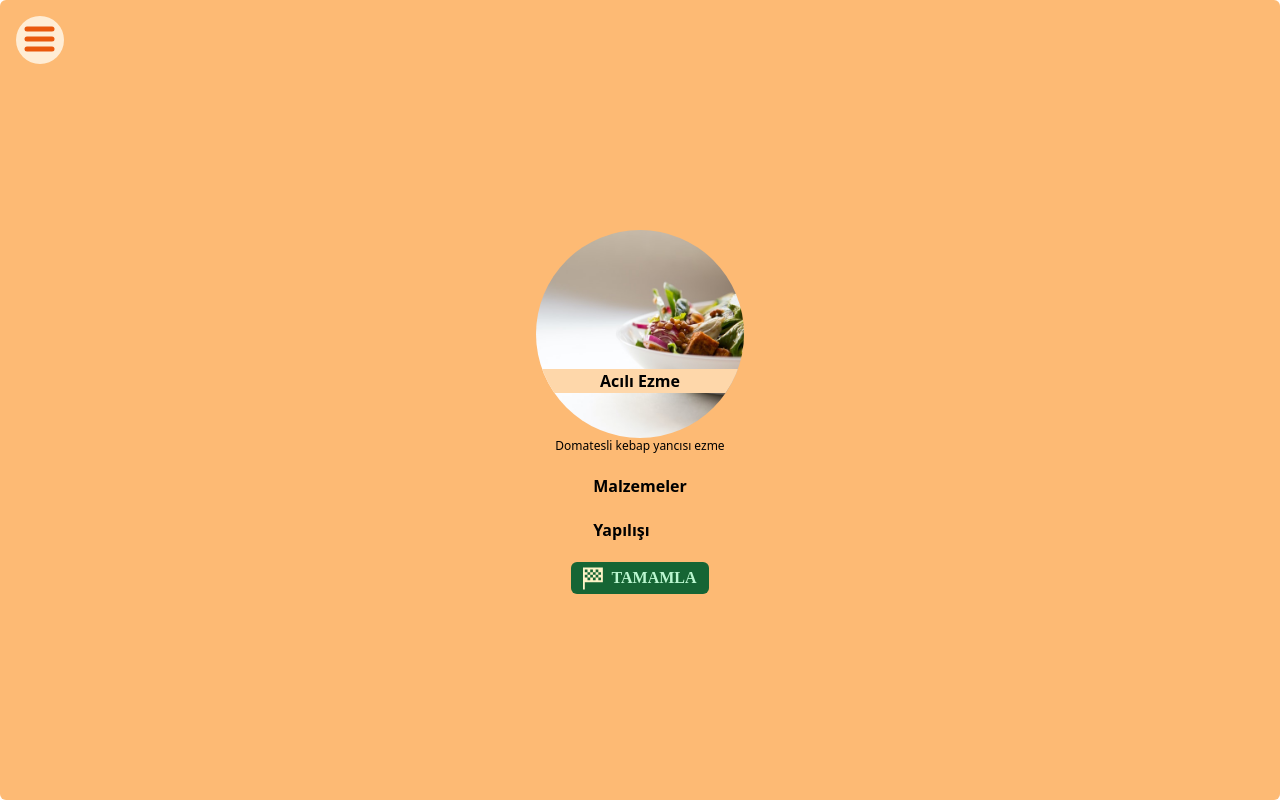
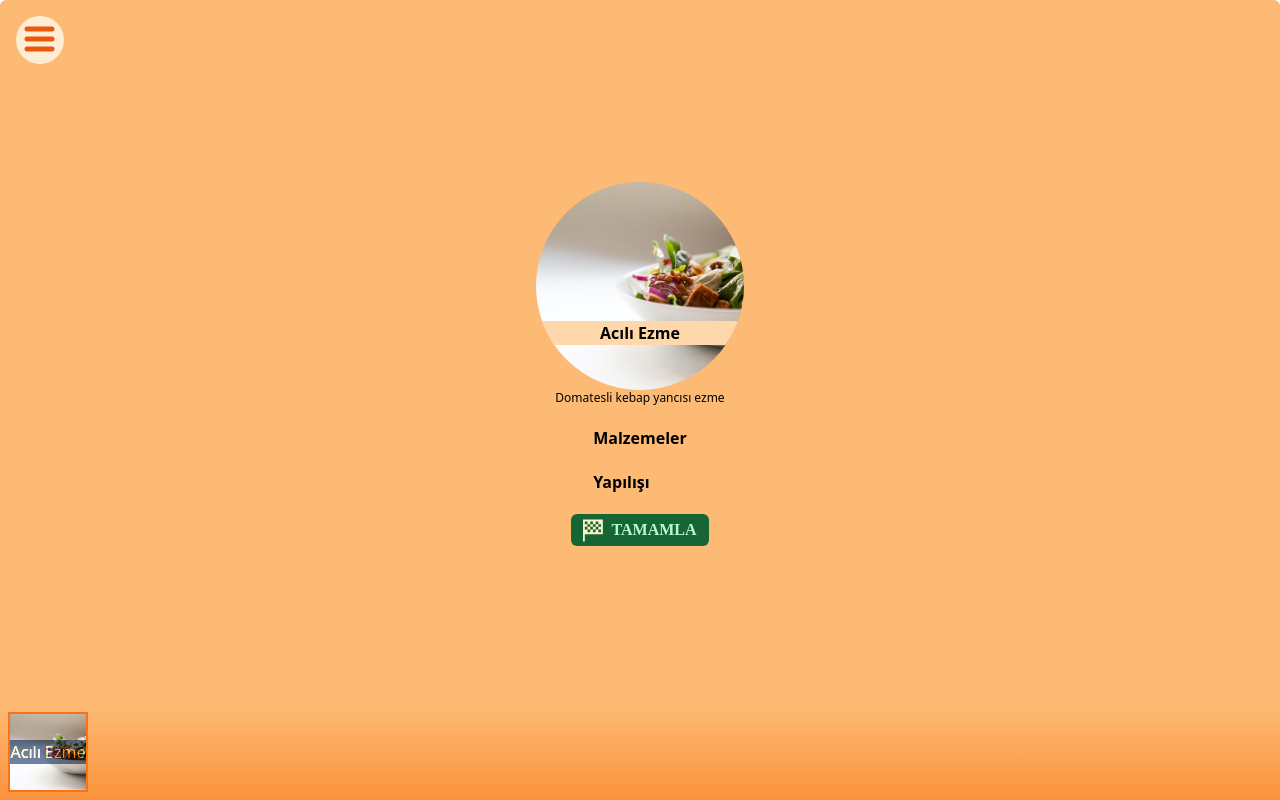
Before and after one commit to aemrei/mutfakta, a Next.js app: page /recipe/acili-ezme in a window 1280 px wide. Both pictures are taken after a click on the button "Ekle". Built offline with nearby package versions, Linux system fonts and the light colour scheme.

Commit message:
Add menulist

```diff
--- /dev/null
+++ b/components/MenuList.tsx
@@ -0,0 +1,35 @@
+import React from "react";
+import { useSelector } from "react-redux";
+import { MenuItem } from "store/MenuSlice";
+import NextLink from "next/link";
+import Image from "next/image";
+
+function MenuList() {
+  const menuItems = useSelector<any, MenuItem[]>((state) => state.menu.items);
+  return (
+    <>
+      <div className="h-24" />
+      <div className="fixed bottom-0 left-0 right-0 flex h-24 overflow-y-scroll bg-gradient-to-b from-orange-300 to-orange-400">
+        {menuItems.map((item) => (
+          <NextLink href={`/recipe/${item.id}`} passHref key={item.id}>
+            <a>
+              <div
+                key={item.id}
+                className="relative m-2 flex h-20 w-20 items-center justify-center border-2 border-orange-500"
+              >
+                <Image src={item.image} alt={item.title} layout="fill" />
+                <h4 className="absolute top-0 left-0 right-0 bottom-0 m-auto flex items-center justify-center">
+                  <div className="w-full bg-gray-700 text-center mix-blend-hard-light">
+                    <span className="text-orange-300">{item.title}</span>
+                  </div>
+                </h4>
+              </div>
+            </a>
+          </NextLink>
+        ))}
+      </div>
+    </>
+  );
+}
+
+export default MenuList;
--- a/pages/_app.tsx
+++ b/pages/_app.tsx
@@ -3,6 +3,7 @@ import type { AppProps } from "next/app";
 import { Provider } from "react-redux";
 import Head from "next/head";
 import { store } from "../store";
+import NextLink from "next/link";
 
 function MyApp({ Component, pageProps }: AppProps) {
   return (
@@ -14,9 +15,13 @@ function MyApp({ Component, pageProps }: AppProps) {
       </Head>
 
       <div className="relative flex min-h-screen w-screen flex-col items-center justify-center rounded-md bg-orange-300 py-10 pb-4">
-        <div className="fixed top-4 left-4 rounded-full bg-orange-100 py-1 pr-2">
-          <div className="h-10 w-10 bg-orange-600 bg-cover [mask-image:url('/img/menu.svg')]"></div>
-        </div>
+        <NextLink href="/" passHref>
+          <a>
+            <div className="fixed top-4 left-4 rounded-full bg-orange-100 py-1 pr-2">
+              <div className="h-10 w-10 bg-orange-600 bg-cover [mask-image:url('/img/menu.svg')]"></div>
+            </div>
+          </a>
+        </NextLink>
         <Component {...pageProps} />
       </div>
     </Provider>
--- a/pages/recipe/[id].tsx
+++ b/pages/recipe/[id].tsx
@@ -7,6 +7,7 @@ import { useDispatch, useSelector } from "react-redux";
 import { MenuItem, menuSlice } from "store/MenuSlice";
 import AddButton from "@/components/AddButton";
 import CompleteButton from "@/components/CompleteButton";
+import MenuList from "@/components/MenuList";
 
 type RecipePageProps = {
   recipe: Recipe | null;
@@ -88,10 +89,11 @@ export default function RecipePage({ recipe }: RecipePageProps): JSX.Element {
         {!!menuItem && (
           <CompleteButton
             text="Tamamla"
-            onClick={() => dispatch(menuSlice.actions.removeItem(recipe))}
+            onClick={() => dispatch(menuSlice.actions.removeItem(recipe.id))}
           />
         )}
       </div>
+      <MenuList />
     </div>
   );
 }
--- a/pages/search/[type].tsx
+++ b/pages/search/[type].tsx
@@ -3,9 +3,9 @@ import Head from "next/head";
 import { useRouter } from "next/router";
 import NextLink from "next/link";
 import Image from "next/image";
-import { useDispatch } from "react-redux";
+import { useDispatch, useSelector } from "react-redux";
 import { recipeSlice } from "store/RecipeSlice";
-import { menuSlice } from "store/MenuSlice";
+import { MenuItem, menuSlice } from "store/MenuSlice";
 import AddButton from "@/components/AddButton";
 
 type SearchPageProps = {
@@ -16,6 +16,7 @@ export default function SearchPage({ recipeList }: SearchPageProps): JSX.Element
   const router = useRouter();
   const { type } = router.query;
   const dispatch = useDispatch();
+  const menuItems = useSelector<any, MenuItem[]>((state) => state.menu.items);
   dispatch(recipeSlice.actions.setRecipeList(recipeList || []));
 
   return (
@@ -41,10 +42,14 @@ export default function SearchPage({ recipeList }: SearchPageProps): JSX.Element
                         <p className="text-xs">{recipe.description}</p>
                       </div>
                       <div className="m-1 flex justify-end text-xs">
-                        <AddButton
-                          text="Ekle"
-                          onClick={() => dispatch(menuSlice.actions.addItem(recipe))}
-                        />
+                        {!menuItems.find(
+                          (item: { id: string | undefined }) => item.id === recipe.id,
+                        ) && (
+                          <AddButton
+                            text="Ekle"
+                            onClick={() => dispatch(menuSlice.actions.addItem(recipe))}
+                          />
+                        )}
                       </div>
                     </div>
                   </a>
--- a/store/MenuSlice.ts
+++ b/store/MenuSlice.ts
@@ -3,6 +3,8 @@ import { createSlice } from "@reduxjs/toolkit";
 
 export type MenuItem = {
   id: string;
+  title: string;
+  image: string;
   ingredientsCompletions: ToDoState[];
   instructionsCompletions: ToDoState[];
 };
@@ -12,23 +14,32 @@ const initialState = {
 };
 
 type MenuState = typeof initialState;
-type MenuAction = {
+type AddMenuAction = {
   payload: Recipe;
 };
 
-const addMenuItem = (state: MenuState, action: MenuAction) => {
-  const { ingredients, instructions, id } = action.payload;
+const addMenuItem = (state: MenuState, action: AddMenuAction) => {
+  const { ingredients, instructions, id, image, title } = action.payload;
   const ingredientsCompletions = ingredients.map(() => ToDoState.NotStarted);
   const instructionsCompletions = instructions.map(() => ToDoState.NotStarted);
+  if (state.items.find((item) => item.id === id)) {
+    return state;
+  }
   state.items.push({
     id,
+    title,
+    image,
     ingredientsCompletions,
     instructionsCompletions,
   });
 };
 
-const removeMenuItem: (state: MenuState, action: MenuAction) => void = (state, action) => {
-  const { id } = action.payload;
+type RemoveMenuAction = {
+  payload: string;
+};
+
+const removeMenuItem: (state: MenuState, action: RemoveMenuAction) => void = (state, action) => {
+  const id = action.payload;
   const index = state.items.findIndex((item) => item.id === id);
   if (index !== -1) {
     state.items.splice(index, 1);
```
